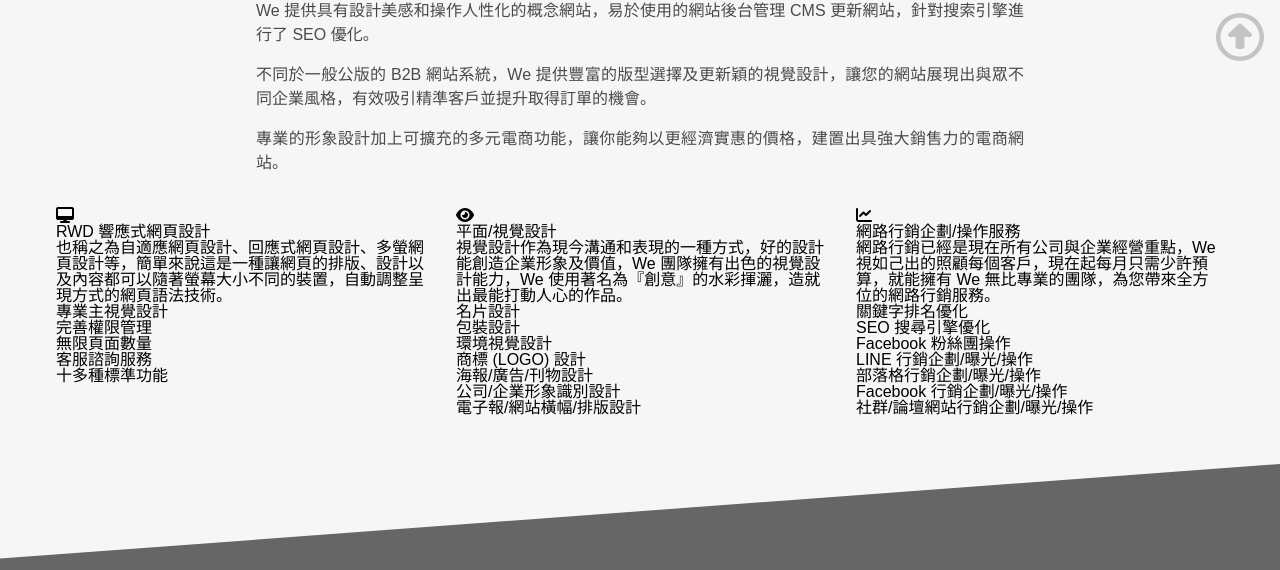
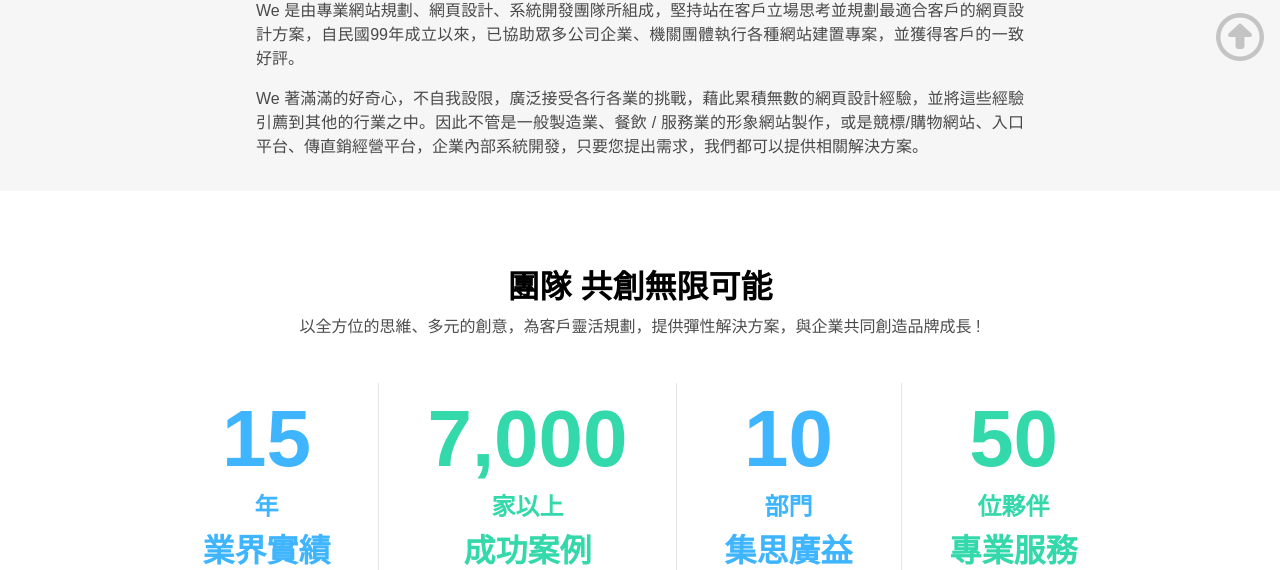
Before and after one commit to w-rafayel/project_We, a plain HTML site: page about.html in a window 1280 px wide. Shown: the part 497-1067 px from the top of the page. Drawn offline with Linux system fonts and the light colour scheme.

Commit message:
update about.html

```diff
--- a/about.html
+++ b/about.html
@@ -66,20 +66,20 @@
     </header>
 
     <!-- banner -->
-    <section class="banner banner-service">
+    <section class="banner banner-about">
 
         <!-- container -->
         <div class="banner-container container mx-auto">
             <!-- text -->
             <div class="banner-head">
-                <h1 class="banner-title banner-title-line"> We 的服務</h1>
-                <p class="banner-desc banner-desc-lg">不同網站需求，We 都能滿足</p>
-                <p class="banner-desc">We 提供具有設計美感和操作人性化的概念網站，易於使用的網站後台管理 CMS 更新網站，針對搜索引擎進行了 SEO 優化。</p>
+                <h1 class="banner-title banner-title-line"> We 的精神與文化</h1>
+                <p class="banner-desc banner-desc-lg">用好的設計，創造更好的收益<br>為行銷而生的設計整合者</p>
+                <p class="banner-desc">熱愛創新、接受新觀念、新的工作模式，團隊陣容來自四面八方各種領域的專家，成員彼此互相學習，氣氛融洽，能掌握多樣化的技術與專案，目標是成為最優秀的開發團隊。We 期待所有的成員都能找到自己的學習主題，並提供專業技術教育訓練，讓公司成員一同成長。</p>
             </div>
 
             <!-- image -->
             <div class="banner-body">
-                <img src="./images/banner-service.jpg" width="700" height="926" alt="We 的服務" class="banner-img banner-img-fit">
+                <img src="./images/banner-about.jpg" width="700" height="926" alt="We 的精神與文化" class="banner-img banner-img-fit">
             </div>
         </div>
     </section>
@@ -91,93 +91,78 @@
         <header class="main-head container-md mx-auto">
             <!-- title -->
             <h2 class="main-title">
-                <span class="main-cht">服務項目</span>
-                <small class="main-small">what we do?</small>
+                <span class="main-cht">關於我們</span>
+                <small class="main-small">who we are?</small>
             </h2>
 
             <!-- description -->
-            <p class="main-desc">We 提供具有設計美感和操作人性化的概念網站，易於使用的網站後台管理 CMS 更新網站，針對搜索引擎進行了 SEO 優化。</p>
-            <p class="main-desc">不同於一般公版的 B2B 網站系統，We 提供豐富的版型選擇及更新穎的視覺設計，讓您的網站展現出與眾不同企業風格，有效吸引精準客戶並提升取得訂單的機會。</p>
-            <p class="main-desc">專業的形象設計加上可擴充的多元電商功能，讓你能夠以更經濟實惠的價格，建置出具強大銷售力的電商網站。</p>
+            <p class="main-desc">We 是由專業網站規劃、網頁設計、系統開發團隊所組成，堅持站在客戶立場思考並規劃最適合客戶的網頁設計方案，自民國99年成立以來，已協助眾多公司企業、機關團體執行各種網站建置專案，並獲得客戶的一致好評。</p>
+            <p class="main-desc">We 著滿滿的好奇心，不自我設限，廣泛接受各行各業的挑戰，藉此累積無數的網頁設計經驗，並將這些經驗引薦到其他的行業之中。因此不管是一般製造業、餐飲 / 服務業的形象網站製作，或是競標/購物網站、入口平台、傳直銷經營平台，企業內部系統開發，只要您提出需求，我們都可以提供相關解決方案。</p>
         </header>
 
         <!-- content -->
-        <div class="main-body container mx-auto">
-            <div class="grid grid-3">
+        <div class="main-body">
+            <!-- section 1 - results -->
+            <section class="state">
+                <!-- head -title -->
+                <header class="state-head">
+                    <h4 class="state-title">團隊 共創無限可能</h4>
+                    <p class="state-desc">以全方位的思維、多元的創意，為客戶靈活規劃，提供彈性解決方案，與企業共同創造品牌成長 !</p>
+                </header>
 
-                <!-- card 1 -->
-                <section class="card">
-                    <!-- header -->
-                    <header class="card-head">
-                        <div class="card-icon">
-                            <i class="fa-solid fa-desktop"></i>
-                        </div>
-                        <h2 class="card-title">RWD 響應式網頁設計</h2>
-                    </header>
+                <!-- body - statistic -->
+                <div class="state-body">
+                    <ul class="state-ul">
+                        <li class="state-li">
+                            <span class="state-number">15</span>
+                            <span class="state-unit">年</span>
+                            <strong class="state-term">業界實績</strong>
+                            <span class="state-tips">熟悉各行各業</span>
+                        </li>
+                        <li class="state-li">
+                            <span class="state-number">7,000</span>
+                            <span class="state-unit">家以上</span>
+                            <strong class="state-term">成功案例</strong>
+                            <span class="state-tips">網頁設計服務最佳化</span>
+                        </li>
+                        <li class="state-li">
+                            <span class="state-number">10</span>
+                            <span class="state-unit">部門</span>
+                            <strong class="state-term">集思廣益</strong>
+                            <span class="state-tips">給您一件完美作品</span>
+                        </li>
+                        <li class="state-li">
+                            <span class="state-number">50</span>
+                            <span class="state-unit">位夥伴</span>
+                            <strong class="state-term">專業服務</strong>
+                            <span class="state-tips">穩定守護您的事業</span>
+                        </li>
+                    </ul>
+                </div>
 
-                    <!-- body -->
-                    <div class="card-body">
-                        <p class="card-desc">也稱之為自適應網頁設計、回應式網頁設計、多螢網頁設計等，簡單來說這是一種讓網頁的排版、設計以及內容都可以隨著螢幕大小不同的裝置，自動調整呈現方式的網頁語法技術。</p>
-                        <ul class="card-ul">
-                            <li class="card-li">專業主視覺設計</li>
-                            <li class="card-li">完善權限管理</li>
-                            <li class="card-li">無限頁面數量</li>
-                            <li class="card-li">客服諮詢服務</li>
-                            <li class="card-li">十多種標準功能</li>
-                        </ul>
-                    </div>
-                </section>
+                <!-- foot - img -->
+                <footer class="state-foot">
+                    <picture>
+                        <source media="(min-width: 481px)" src="./images/masters.jpg">
+                        <source media="(max-width: 480px)" src="./images/masters2.jpg">
+                        <img src="./images/masters.jpg" alt="teachers" width="1440" height="480" class="state-img">
+                    </picture>
+                </footer>
+            </section>
 
-                <!-- card 2 -->
-                <section class="card">
-                    <!-- header -->
-                    <header class="card-head">
-                        <div class="card-icon">
-                            <i class="fa-solid fa-eye"></i>
-                        </div>
-                        <h2 class="card-title">平面/視覺設計</h2>
-                    </header>
+            <!-- section 2 - environment -->
+            <div class="env container mx-auto">
+                <!-- head -text -->
+                <div class="env-head">
+                    <h4 class="env-title">環境 凝聚團隊的力量</h4>
+                    <p class="env-desc">「環境對於人的影響是最為直接的」我們一直深信這個道理，因此，2021 年遷入百坪辦公空間，期望透過好的環境能讓工作、生活產生不同的感受層次，不論是在公司時能有幸福感、認同感、甚至團隊中的凝聚力、乃至於對生活的意義的改變，透過環境的改變與優化。</p>
+                    <p class="env-desc">相信很多問題都得以被解決，同時，我們更期望藉由環境的力量，讓運作更有效率、連結更完整，服務更全面！</p>
+                </div>
 
-                    <!-- body -->
-                    <div class="card-body">
-                        <p class="card-desc">視覺設計作為現今溝通和表現的一種方式，好的設計能創造企業形象及價值，We 團隊擁有出色的視覺設計能力，We 使用著名為『創意』的水彩揮灑，造就出最能打動人心的作品。</p>
-                        <ul class="card-ul">
-                            <li class="card-li">名片設計</li>
-                            <li class="card-li">包裝設計</li>
-                            <li class="card-li">環境視覺設計</li>
-                            <li class="card-li">商標 (LOGO) 設計</li>
-                            <li class="card-li">海報/廣告/刊物設計</li>
-                            <li class="card-li">公司/企業形象識別設計</li>
-                            <li class="card-li">電子報/網站橫幅/排版設計</li>
-                        </ul>
-                    </div>
-                </section>
-
-                <!-- card 3 -->
-                <section class="card">
-                    <!-- header -->
-                    <header class="card-head">
-                        <div class="card-icon">
-                            <i class="fa-solid fa-chart-line"></i>
-                        </div>
-                        <h2 class="card-title">網路行銷企劃/操作服務</h2>
-                    </header>
-
-                    <!-- body -->
-                    <div class="card-body">
-                        <p class="card-desc">網路行銷已經是現在所有公司與企業經營重點，We 視如己出的照顧每個客戶，現在起每月只需少許預算，就能擁有 We 無比專業的團隊，為您帶來全方位的網路行銷服務。</p>
-                        <ul class="card-ul">
-                            <li class="card-li">關鍵字排名優化</li>
-                            <li class="card-li">SEO 搜尋引擎優化</li>
-                            <li class="card-li">Facebook 粉絲團操作</li>
-                            <li class="card-li">LINE 行銷企劃/曝光/操作</li>
-                            <li class="card-li">部落格行銷企劃/曝光/操作</li>
-                            <li class="card-li">Facebook 行銷企劃/曝光/操作</li>
-                            <li class="card-li">社群/論壇網站行銷企劃/曝光/操作</li>
-                        </ul>
-                    </div>
-                </section>
-
+                <!-- body - img -->
+                <div class="env-body">
+                    <img src="./images/env.jpg" alt="" class="env-img">
+                </div>
             </div>
         </div>
     </main>
--- a/style/about.css
+++ b/style/about.css
@@ -1 +1,126 @@
 @charset "utf-8";
+
+/* state =============================================== */
+
+.state {
+    background-color: #fff;
+    padding-top: 5rem;
+    margin-left: -1rem;
+    margin-right: -1rem;
+}
+
+.state-head {
+    text-align: center;
+}
+
+.state-body, .state-foot {
+    margin-top: 3rem;
+}
+
+.state-title {
+    font-size: 2rem;
+    font-weight: 600;
+}
+
+.state-desc {
+    margin-top: 1rem;
+    color: rgba(0, 0, 0, .7);
+}
+
+.state-img {
+    width: 100%;
+    height: auto;
+}
+
+.state-ul {
+    display: flex;
+    justify-content: center;
+}
+
+.state-li {
+    text-align: center;
+    padding-left: 3rem;
+    padding-right: 3rem;
+}
+
+.state-li + .state-li {
+    border-left: 1px solid rgba(0, 0, 0, .1);
+}
+
+.state-number,
+.state-unit,
+.state-term {
+    color: #3eb5fe;
+    font-weight: 600;
+}
+
+.state-li:nth-child(even) .state-number,
+.state-li:nth-child(even) .state-unit,
+.state-li:nth-child(even) .state-term {
+    color: #33d8ab;
+}
+
+.state-number,
+.state-unit,
+.state-term,
+.state-tips {
+    display: block;
+    /* margin-left: 3rem;
+    margin-right: 3rem; */
+}
+
+.state-number,
+.state-term {
+    margin-top: 1rem;
+    margin-bottom: 1rem;
+}
+
+.state-number {
+    font-size: 5rem;
+}
+
+.state-unit {
+    font-size: 1.5rem;
+}
+
+.state-term {
+    font-size: 2rem;
+}
+
+.state-tips {
+    color: rgba(0, 0, 0, .7);
+}
+
+/* env ================================================== */
+
+.env {
+    display: flex;
+    gap: 2rem;
+    padding-top: 5rem;
+    padding-bottom: 5rem;
+}
+
+.env-head {
+    width: 33.3333%;
+}
+
+.env-body {
+    width: 66.6666%;
+}
+
+.env-title {
+    font-size: 2rem;
+    font-weight: 600;
+}
+
+.env-desc {
+    margin-top: 1rem;
+    line-height: 1.5;
+    text-align: justify;
+    color: rgba(0, 0, 0, .7);
+}
+
+.env-img {
+    max-width: 100%;
+    height: auto;
+}
```
